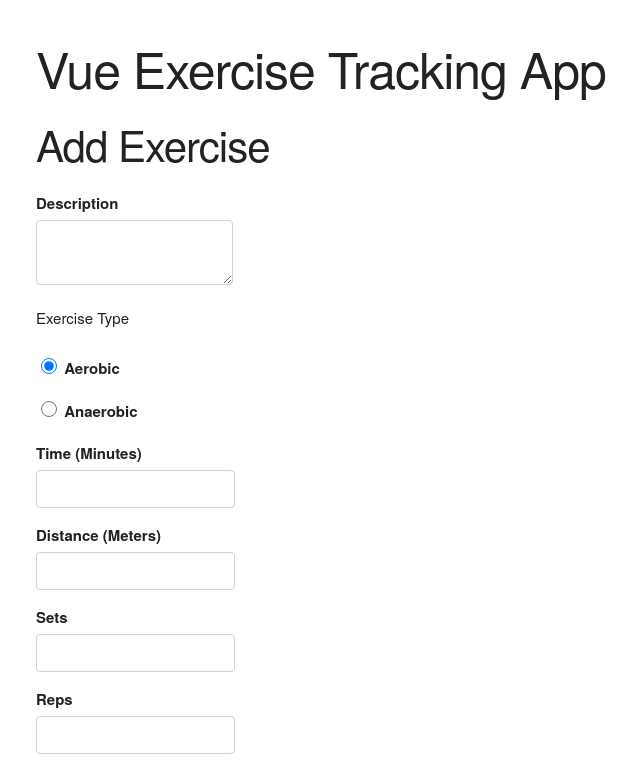
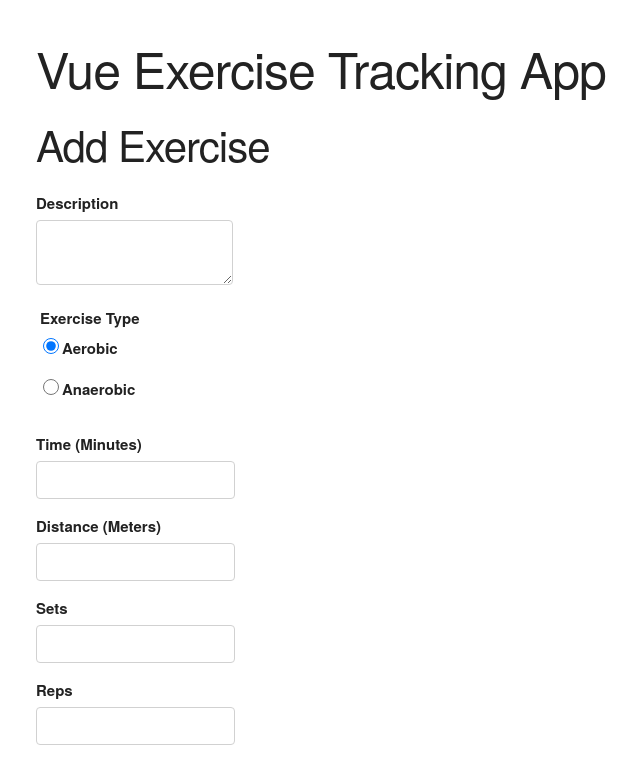
Before and after one commit to jacob-willden/vue-exercise-tracker, a Vue app: page / in a window 1280 px wide. Shown: the top 765 px of the page, without its empty margins (204-844 px from the left). Built offline with nearby package versions, Linux system fonts and the light colour scheme.

Commit message:
Fix input-label associations

```diff
--- a/src/App.vue
+++ b/src/App.vue
@@ -71,63 +71,43 @@
 		<h1 class="title">Vue Exercise Tracking App</h1>
 		<h2 class="title is-4">Add Exercise</h2>
 		<form @submit.prevent="newExerciseSubmit">
-			<!-- <div class="field">
-				<label class="label">Date Completed</label>
-				<div class="control">
-					<input class="input" type="text" name="date">
+			<div class="field">
+				<label for="description" class="label">Description</label>
+				<textarea id="description" class="textarea" name="description"></textarea>
+			</div>
+			<fieldset>
+				<legend>Exercise Type</legend>
+				<div class="radio">
+					<input id="aerobic" type="radio" @change="switchExerciseType('aerobic')" name="answer" checked>
+					<label for="aerobic">Aerobic</label>
 				</div>
-			</div> -->
+				<div class="radio">
+					<input id="anaerobic" type="radio" @change="switchExerciseType('anaerobic')" name="answer">
+					<label for="anaerobic">Anaerobic</label>
+				</div>
+			</fieldset>
 			<div class="field">
-				<label class="label">Description</label>
-				<div class="control">
-					<textarea class="textarea" name="description"></textarea>
-				</div>
-			</div>
-			<div class="control exercise-type">
-				<p class="label">Exercise Type</p>
-				<label class="radio">
-					<input type="radio" @change="switchExerciseType('aerobic')" name="answer" checked>
-					Aerobic
-				</label>
-				<label class="radio">
-					<input type="radio" @change="switchExerciseType('anaerobic')" name="answer">
-					Anaerobic
-				</label>
+				<label for="time" class="label">Time (Minutes)</label>
+				<input id="time" class="input" type="number" name="time" :disabled="formExerciseType === 'anaerobic' ? true : false">
 			</div>
 			<div class="field">
-				<label class="label">Time (Minutes)</label>
-				<div class="control">
-					<input class="input" type="number" name="time" :disabled="formExerciseType === 'anaerobic' ? true : false">
-				</div>
+				<label for="distance" class="label">Distance (Meters)</label>
+				<input id="distance" class="input" type="number" name="distance" :disabled="formExerciseType === 'anaerobic' ? true : false">
 			</div>
 			<div class="field">
-				<label class="label">Distance (Meters)</label>
-				<div class="control">
-					<input class="input" type="number" name="distance" :disabled="formExerciseType === 'anaerobic' ? true : false">
-				</div>
+				<label for="sets" class="label">Sets</label>
+				<input id="sets" class="input" type="number" name="sets" :disabled="formExerciseType === 'aerobic' ? true : false">
 			</div>
 			<div class="field">
-				<label class="label">Sets</label>
-				<div class="control">
-					<input class="input" type="number" name="sets" :disabled="formExerciseType === 'aerobic' ? true : false">
-				</div>
+				<label for="reps" class="label">Reps</label>
+				<input id="reps" class="input" type="number" name="reps" :disabled="formExerciseType === 'aerobic' ? true : false">
 			</div>
 			<div class="field">
-				<label class="label">Reps</label>
-				<div class="control">
-					<input class="input" type="number" name="reps" :disabled="formExerciseType === 'aerobic' ? true : false">
-				</div>
+				<label for="weight" class="label">Weight Amount (Kilograms)</label>
+				<input id="weight" class="input" type="number" name="weight" :disabled="formExerciseType === 'aerobic' ? true : false">
 			</div>
 			<div class="field">
-				<label class="label">Weight Amount (Kilograms)</label>
-				<div class="control">
-					<input class="input" type="number" name="weight" :disabled="formExerciseType === 'aerobic' ? true : false">
-				</div>
-			</div>
-			<div class="field">
-				<div class="control">
-					<button class="button is-link save-exercise" type="submit">Save Exercise</button>
-				</div>
+				<button class="button is-link save-exercise" type="submit">Save Exercise</button>
 			</div>
 		</form>
 		<h2 class="title is-4">Past Exercises</h2>
@@ -165,15 +145,11 @@
 			</button>
 			<form @submit.prevent="dateSubmit">
 				<div class="field">
-					<label class="label">Date Completed</label>
-					<div class="control">
-						<input class="input" type="text" name="date" :value="oldDate">
-					</div>
+					<label for="date" class="label">Date Completed</label>
+					<input id="date" class="input" type="text" name="date" :value="oldDate">
 				</div>
 				<div class="field">
-					<div class="control">
-						<button class="button is-link" type="submit">Save</button>
-					</div>
+					<button class="button is-link" type="submit">Save</button>
 				</div>
 			</form>
 		</dialog>
--- a/src/assets/main.css
+++ b/src/assets/main.css
@@ -16,6 +16,11 @@ a {
 
 a:hover {
 	color: #052029;
+}
+
+label:not(.radio) {
+	margin-bottom: 0;
+	padding-bottom: 0.5rem;
 }
 
 select:not(:disabled), .button {
@@ -45,8 +50,12 @@ input[type="checkbox"], input[type="radio"] {
 	margin-bottom: 0.225em;
 }
 
-label.radio {
-	margin-bottom: 1.2em;
+.radio {
+	margin-bottom: 1.6rem;
+}
+
+.radio label {
+	display: inline;
 }
 
 .close-button {
```
